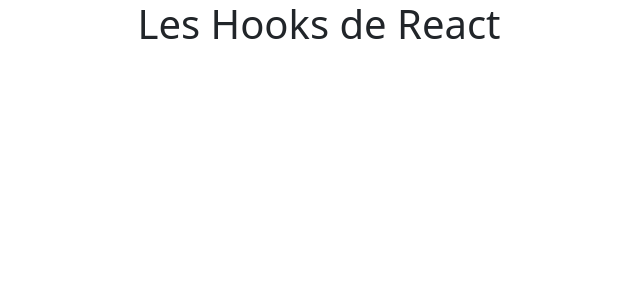
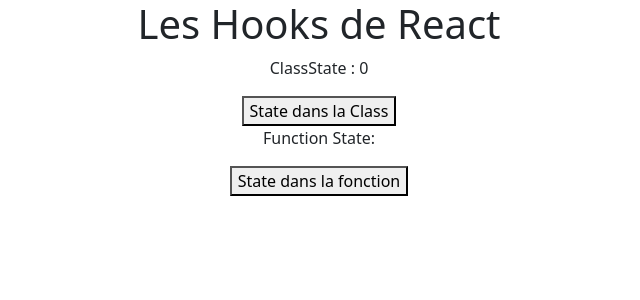
Before and after one commit to devJeremie/hooksapp, a React (Create React App) app: page / in a window 1280 px wide. Shown: the top 300 px of the page, without its empty margins (321-961 px from the left). Built offline with nearby package versions, Linux system fonts and the light colour scheme.

Commit message:
MAjUseState

```diff
--- a/src/App.js
+++ b/src/App.js
@@ -1,9 +1,16 @@
 import './App.css';
+import ClassState from './components/ClassState';
+import FunctionState from './components/FunctionState';
 
 function App() {
   return (
     <div className="App">
       <h1 className='text-center'>Les Hooks de React</h1>
+
+    <ClassState />
+    <FunctionState />
+
+
     </div>
   );
 }
--- /dev/null
+++ b/src/components/ClassState.js
@@ -0,0 +1,33 @@
+import React, { Component } from 'react';
+
+
+class ClassState extends Component {
+
+    constructor(props) {
+        super(props)
+
+        this.state = {
+            counter: 0
+        }
+    }
+
+     addOne = () => {
+        this.setState(prevState => {
+            return {
+            counter: this.state.counter + 1
+            }
+        })
+    }
+
+    render() {
+        return (
+            <div>
+                <p>ClassState : {this.state.counter}</p>
+                <button onClick={this.addOne}>State dans la Class</button>
+            </div>
+          )
+    }
+
+}
+
+export default ClassState
--- /dev/null
+++ b/src/components/FunctionState.js
@@ -0,0 +1,20 @@
+import React, {useState} from 'react'
+
+
+
+const FunctionState = () => {
+    const [counter, setCounter] = useState(0)
+
+    const addOne = () => {
+        setCounter(counter + 1)
+    }
+
+  return (
+    <div>
+      <p>Function State: </p>
+      <button onClick={addOne}>State dans la fonction</button>
+    </div>
+  )
+}
+
+export default FunctionState
```
